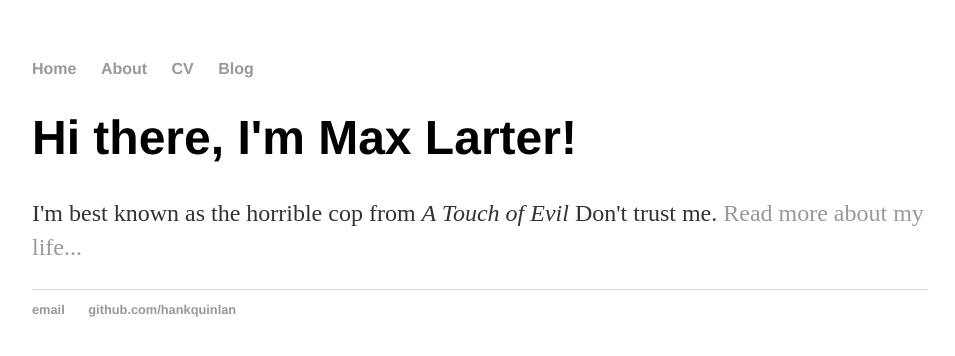
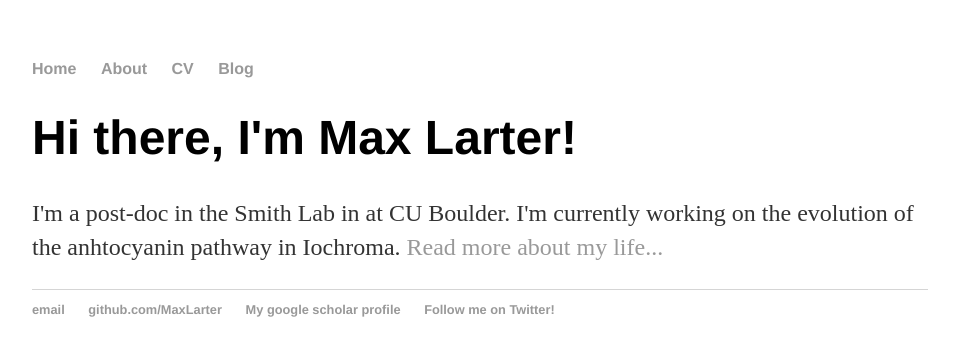
Before and after one commit to MaxLarter/maxlarter.github.io, a Jekyll site: the page index.html, which Jekyll copies as it is, in a window 1280 px wide. Shown: the top 356 px of the page, without its empty margins (160-1115 px from the left). Built offline with Jekyll 4.4.1, drawn with Linux system fonts in a browser that asks for light colours.

Commit message:
Add some personal info and links

```diff
--- a/index.html
+++ b/index.html
@@ -17,13 +17,15 @@
 		<div class="container">
     		<div class="blurb">
         		<h1>Hi there, I'm Max Larter!</h1>
-				<p>I'm best known as the horrible cop from <em>A Touch of Evil</em> Don't trust me. <a href="/about">Read more about my life...</a></p>
+				<p>I'm a post-doc in the Smith Lab in at CU Boulder. I'm currently working on the evolution of the anhtocyanin pathway in Iochroma. <a href="/about">Read more about my life...</a></p>
     		</div><!-- /.blurb -->
 		</div><!-- /.container -->
 		<footer>
     		<ul>
-        		<li><a href="mailto:hankquinlanhub@gmail.com">email</a></li>
-        		<li><a href="https://github.com/hankquinlan">github.com/hankquinlan</a></li>
+        		<li><a href="mailto:maximilien.larter@gmail.com">email</a></li>
+        		<li><a href="https://github.com/MaxLarter">github.com/MaxLarter</a></li>
+			<li><a href="https://scholar.google.com/citations?user=-WJKy_EAAAAJ&hl=en">My google scholar profile</a></li>
+			<li><a href="https://twitter.com/MaxLarter">Follow me on Twitter!</a></li>
 			</ul>
 		</footer>
 	</body>
```
